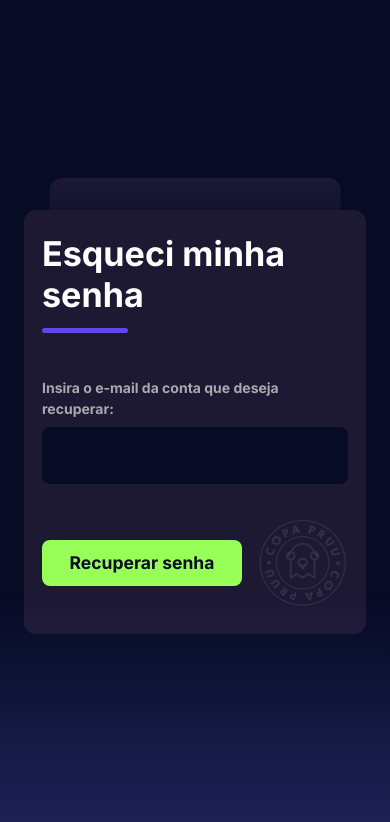
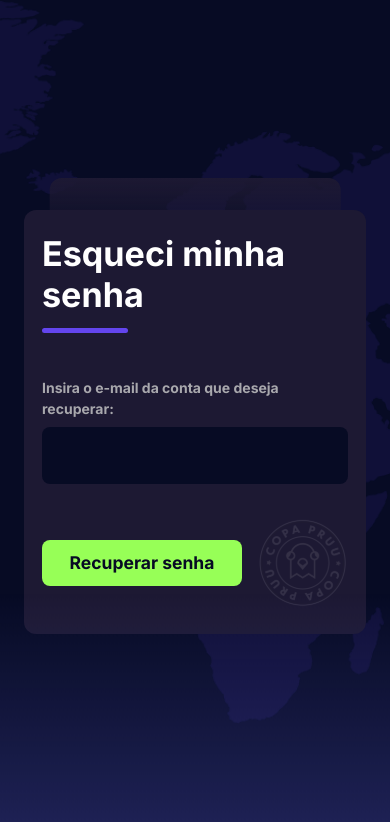
Before and after one commit to augustovicente/mysticker-frontend, a React (Vite) app: page /forgot-password in a window 390 px wide. Shown: the top 822 px of the page. Built offline with nearby package versions, Linux system fonts and the light colour scheme; no server answers; what web3 would draw is missing.

Commit message:
more overflowwww, init mobile sidebar

```diff
--- a/src/Components/BaseTemplate/components/Header/components/MobileNav/styles.ts
+++ b/src/Components/BaseTemplate/components/Header/components/MobileNav/styles.ts
@@ -20,7 +20,7 @@ export const Container = styled.li<{isSelected?: boolean}>`
 
     img {
         max-width: 100%;
-        height: 34px;
+        width: 26px;
         object-fit: contain;
     }
 
--- a/src/Components/BaseTemplate/components/SideBar/index.tsx
+++ b/src/Components/BaseTemplate/components/SideBar/index.tsx
@@ -16,7 +16,6 @@ const SideBar = () => {
 
     return (
         <SideBarContainer>
-
             <header>
                 <div className="sidebar-home-icon">
                     <Link to="/">
@@ -31,7 +30,6 @@ const SideBar = () => {
                         <li key={menu.link}>
                             <MenuItem
                                 isBlocked={menu.blocked}
-                                title={menu.title}
                                 to={menu.link}
                                 onClick={(event) => menu.blocked && event.preventDefault()}
                                 className={({ isActive, isPending }) =>
@@ -48,7 +46,7 @@ const SideBar = () => {
                                     <img src={menu.icon} />
                                 )}
 
-                                <h3>{t("sidebar."+menu.title)}</h3>
+                                <h3>{t("sidebar." + menu.title)}</h3>
                             </MenuItem>
                         </li>
                     ))}
--- a/src/Components/BaseTemplate/components/SideBar/styles.ts
+++ b/src/Components/BaseTemplate/components/SideBar/styles.ts
@@ -13,13 +13,33 @@ export const SideBarContainer = styled.div`
     max-width: 94px;
 
     @media (max-width: 768px) {
-        display: none;
+        header {
+            display: none !important;
+        }
+        main {
+            position: fixed;
+            bottom: 0;
+            left: 0;
+            right: 0;
+            justify-content: space-around;
+            align-items: center;
+            background: ${({ theme }) => theme.colors.middle};
+
+            ul {
+                flex-direction: row !important;
+                justify-content: space-between;
+                /* overflow: auto; */
+            }
+        }
+
     }
 
     header {
         display: flex;
         width: 100%;
-        padding: 58px 0; justify-content: center;
+        padding: 58px 0;
+        justify-content: center;
+
         .sidebar-home-icon {
             height: 34px;
             transition: all 0.3s;
@@ -32,6 +52,7 @@ export const SideBarContainer = styled.div`
         .sidebar-logo {
             display: flex;
             width: 100%;
+
             a {
                 display: flex;
                 justify-content: center;
--- a/src/pages/Login/Pages/ConfirmEmail/styles.ts
+++ b/src/pages/Login/Pages/ConfirmEmail/styles.ts
@@ -6,6 +6,8 @@ export const Container = styled.div`
     height: 100vh;
     width: 100%;
     padding: 0 24px;
+    overflow: hidden;
+    background: url('/assets/img/others/world.png') no-repeat center/cover;
 
     header {
         display: flex;
--- a/src/pages/Login/Pages/ForgotPassword/styles.ts
+++ b/src/pages/Login/Pages/ForgotPassword/styles.ts
@@ -6,6 +6,8 @@ export const Container = styled.div`
     height: 100vh;
     width: 100%;
     padding: 0 24px;
+    overflow: hidden;
+    background: url('/assets/img/others/world.png') no-repeat center/cover;
 
     form {
         header {
--- a/src/pages/Login/Pages/NewPassword/styles.ts
+++ b/src/pages/Login/Pages/NewPassword/styles.ts
@@ -6,6 +6,8 @@ export const Container = styled.section`
     gap: 54px;
     height: 100vh;
     padding: 0 24px;
+    overflow: hidden;
+    background: url('/assets/img/others/world.png') no-repeat center/cover;
 
     main {
         background: ${({ theme }) => theme.colors.middle};
--- a/src/pages/Login/Pages/Register/Register.tsx
+++ b/src/pages/Login/Pages/Register/Register.tsx
@@ -7,6 +7,7 @@ import { useToggle } from 'hooks/useToggle';
 import { GradientOverlay } from 'Components/GradientOverlay';
 import { Link, useNavigate } from 'react-router-dom';
 import LogoPru from 'assets/imgs/logo.svg';
+import WorldBackground from '../../../../../public/assets/img/others/world.png'
 import { FormBase } from 'pages/Login/components/FormBase.styles';
 import { toast } from 'react-toastify';
 import axios from 'axios';
--- a/src/pages/Login/Pages/Register/styles.ts
+++ b/src/pages/Login/Pages/Register/styles.ts
@@ -6,6 +6,8 @@ export const Container = styled.div`
     width: 100%;
     padding: 0 24px;
     height: fit-content;
+    overflow: hidden;
+    background: url('/assets/img/others/world.png') no-repeat center/cover;
 
     &.sended {
         height: 100vh;
--- a/src/pages/Login/styles.ts
+++ b/src/pages/Login/styles.ts
@@ -6,6 +6,8 @@ export const Container = styled.div`
     height: 100vh;
     width: 100%;
     padding: 0 24px;
+    overflow: hidden;
+    background: url('/assets/img/others/world.png') no-repeat center/cover;
 
     form {
         a {
```
